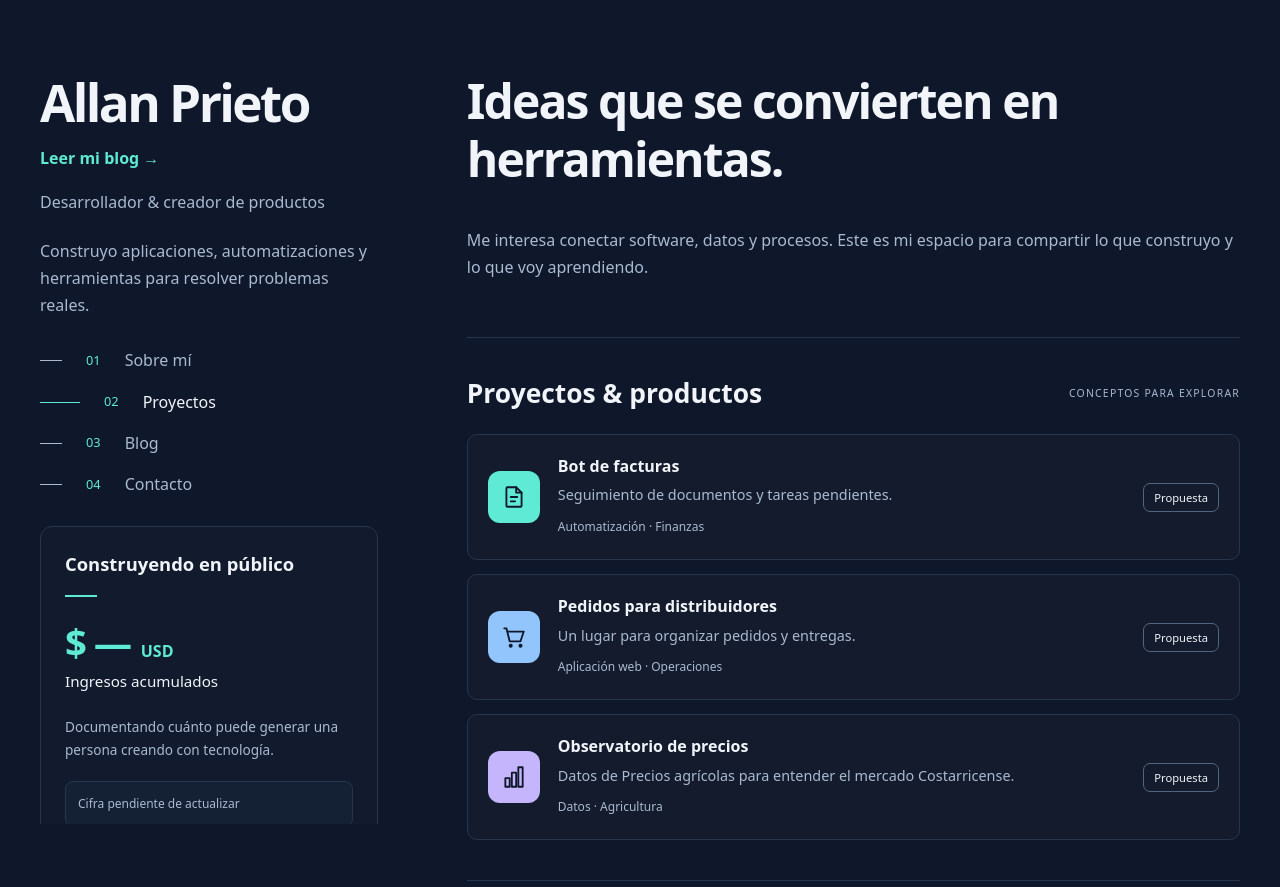
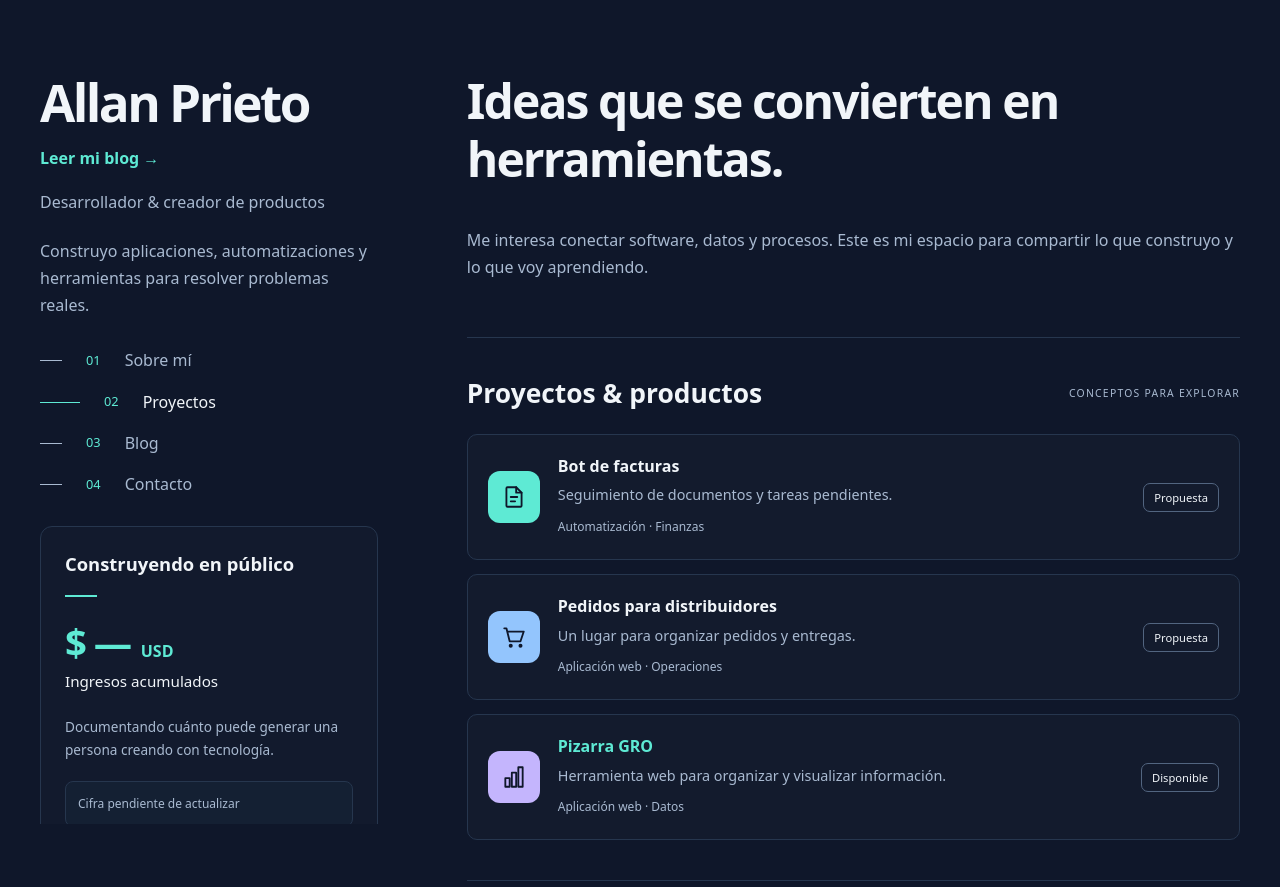
Before and after one commit to Allan19Prieto/rubenprietob, an Astro site in the folder portafolio/: page / in a window 1280 px wide. Shown: the top 887 px of the page. Built offline with nearby package versions, Linux system fonts and the light colour scheme; Astro itself is replaced by a stand-in of ours.

Commit message:
Nuevo proyecto1

```diff
--- a/portafolio/src/components/TarjetaProyecto.astro
+++ b/portafolio/src/components/TarjetaProyecto.astro
@@ -6,6 +6,7 @@ interface Props {
   estado: string;
   icono: string;
   color: string;
+  enlace?: string;
 }
 
 const {
@@ -15,6 +16,7 @@ const {
   estado,
   icono,
   color,
+  enlace,
 } = Astro.props;
 ---
 
@@ -60,7 +62,15 @@ const {
   </div>
 
   <div class="contenido">
-    <h3>{nombre}</h3>
+    <h3>
+      {enlace ? (
+        <a href={enlace} target="_blank" rel="noreferrer">
+          {nombre}
+        </a>
+      ) : (
+        nombre
+      )}
+    </h3>
     <p>{descripcion}</p>
     <small>{categoria}</small>
   </div>
--- a/portafolio/src/data/proyectos.ts
+++ b/portafolio/src/data/proyectos.ts
@@ -16,11 +16,12 @@ export const proyectos = [
     color: "azul",
   },
   {
-    nombre: "Observatorio de precios",
-    descripcion: "Datos de Precios agrícolas para entender el mercado Costarricense.",
-    categoria: "Datos · Agricultura",
-    estado: "Propuesta",
+    nombre: "Pizarra GRO",
+    descripcion: "Herramienta web para organizar y visualizar información.",
+    categoria: "Aplicación web · Datos",
+    estado: "Disponible",
     icono: "datos",
     color: "violeta",
+    enlace: "https://pizarra-api.allanbanilla.workers.dev/",
   },
 ];
```
Also changed, not shown: 1 other file.
